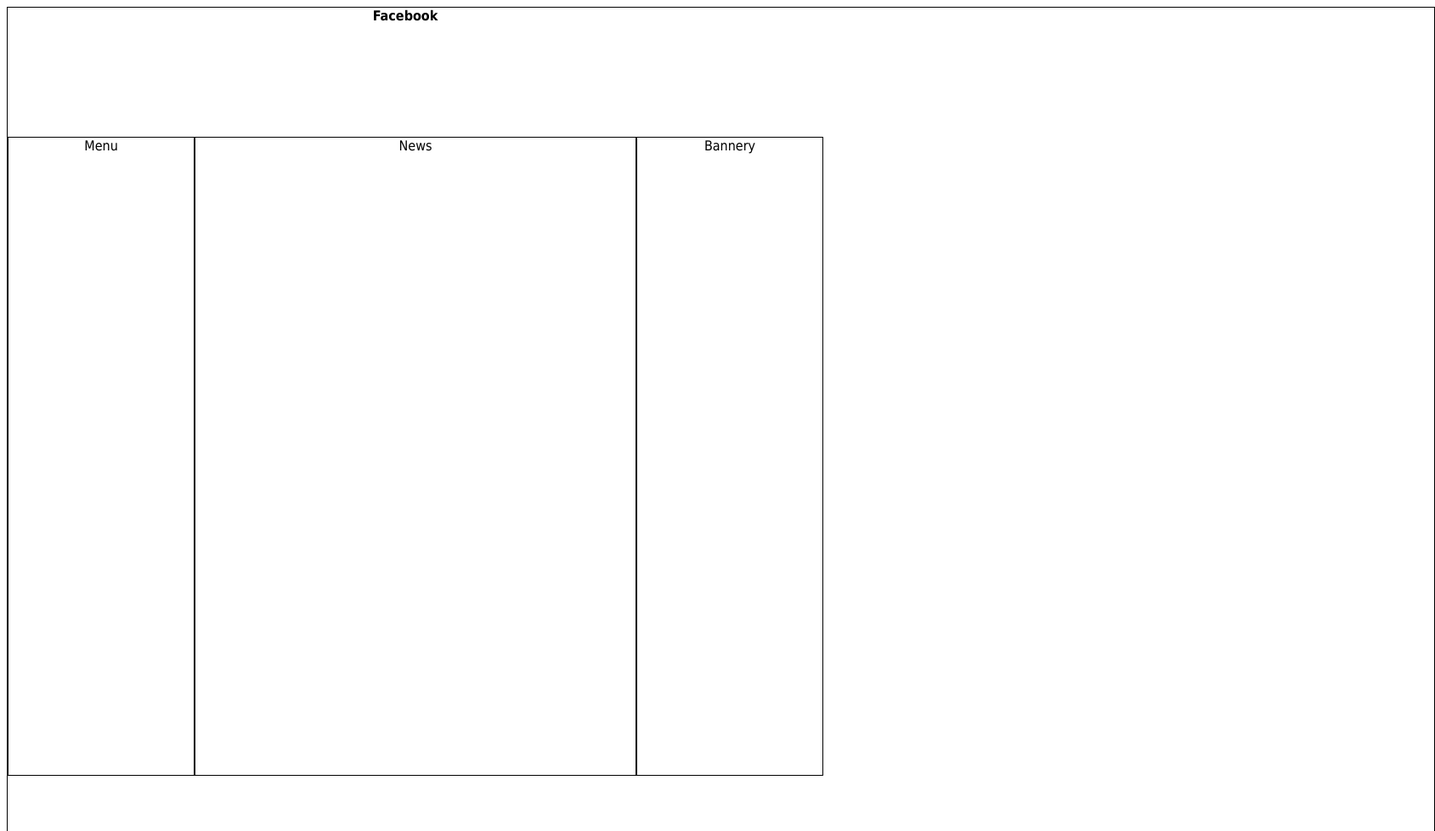
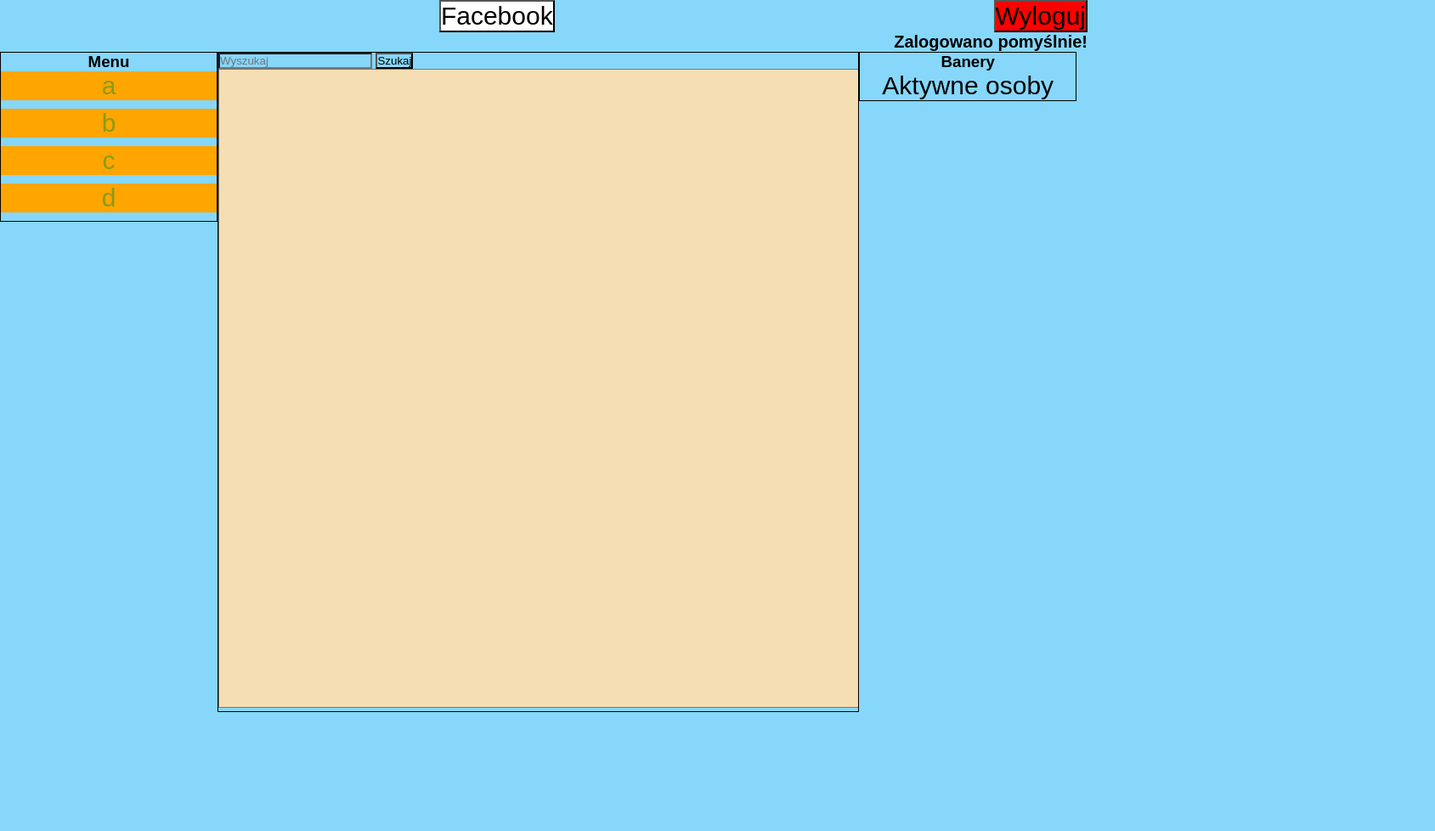
Before and after one commit to mefiuw/strona, a plain HTML site: page index.html in a window 1280 px wide. Shown: the top 978 px of the page at 85% size, 1689 px wide, since content can reach past the window. After the commit the page ends 838 px from the top, so only its background shows below. Drawn offline with Linux system fonts and the light colour scheme.

Commit message:
Add drugiindex.css

```diff
--- /dev/null
+++ b/drugiindex.css
@@ -0,0 +1,28 @@
+        * {
+            margin: 0;
+            padding: 0;
+        }
+
+        body {
+            margin-top: 100px;
+            background-color: rgb(104, 83, 104);
+        }
+
+        p {
+            text-align: center;
+            font-size: 30px;
+        }
+
+        button {
+            box-sizing: border-box;
+            padding: 10px;
+            background-color: green;
+            font-family: Arial, Helvetica, sans-serif;
+            color: gold;
+        }
+
+        button:hover {
+            background-color: black;
+            color: wheat;
+            transition: 1s;
+        }
--- /dev/null
+++ b/index.css
@@ -0,0 +1,109 @@
+ * {
+     margin: 0px;
+     background-color: rgb(134, 215, 250);
+     padding: 0;
+     box-sizing: border-box;
+ }
+
+ html {
+     flex-wrap: wrap;
+     height: 100%;
+     width: 100%;
+     font-family: arial, sans-serif;
+     text-align: left;
+ }
+
+ body {
+     text-align: center;
+     height: 100%;
+     width: 100%;
+     margin-bottom: 50px;
+ }
+
+ h1 {
+     text-align: right;
+     font-size: 20px;
+ }
+
+ .bok1 {
+     float: left;
+     width: 20%;
+     height: 95%;
+     border: 1px solid black;
+ }
+
+ ul {
+     font-size: 30px;
+ }
+
+ ul a {
+     display: block;
+     margin-bottom: 10px;
+     box-sizing: border-box;
+     text-decoration: none;
+     color: rgb(136, 156, 21);
+     background-color: orange;
+ }
+
+ a:hover {
+     background-color: palegreen;
+ }
+
+ li {
+     font-size: 25px;
+ }
+
+ .bok2 {
+     float: left;
+     width: 20%;
+     height: 95%;
+     border: 1px solid black;
+     flex-wrap: wrap;
+ }
+
+ .posty {
+     border: 1px solid black;
+     float: left;
+     width: 59%;
+     height: 95%;
+     overflow: auto;
+     text-align: left;
+ }
+
+ button.odnow {
+     background-color: white;
+     outline: none;
+     font-family: Arial, Helvetica, sans-serif;
+     transition: 0.7s;
+     font-size: 30px;
+ }
+
+ .odnow:hover {
+     background-color: black;
+     color: white;
+ }
+
+ button.logout {
+     background-color: red;
+     outline: none;
+     font-family: Arial, Helvetica, sans-serif;
+     transition: 0.7s;
+     font-size: 30px;
+     float: right;
+ }
+
+ .logout:hover {
+     background-color: black;
+     color: white;
+ }
+
+ div p textarea {
+     background-color: wheat;
+     max-height: 800px;
+     max-width: 978px;
+ }
+
+ div p form input {
+     display: inline-block;
+     margin-left: 800px;
+ }
--- a/index.html
+++ b/index.html
@@ -1,56 +1,62 @@
-<html>
-
+<!DOCTYPE html>
+<html lang="pl">
 
 <head>
+    <link rel="stylesheet" href="index.css">
+    <meta charset="UTF-8">
+    <meta name="viewport" content="width=device-width, initial-scale=1.0">
+    <link rel="shortcut icon" href="fff.jpg">
     <title>Facebook</title>
 </head>
 
 
 <body>
-    <style>
-        #strona {
-            height: 969px;
-            width: 1679px;
-            padding: 0px;
-            margin: 0;
-            border: 0.1px solid black;
-            font-family: Tahoma, arial;
-        }
+    <header>
 
-        #naglowek {
-            margin: 0;
-            width: 936px;
-            height: 152px;
-            border: 0px black;
-            text-align: center;
-        }
+        <button class="logout">Wyloguj</button>
+        <button class="odnow">Facebook</button>
+        <h1>Zalogowano pomyślnie!</h1>
 
-        .boki {
-            float: left;
-            margin: 0;
-            width: 218px;
-            height: 750px;
-            border: 1px solid black;
-            text-align: center;
-        }
+    </header>
+    <div class="wrapper">
+        <div class="bok1">
+            <h3>Menu</h3>
+            <nav>
+                <ul>
+                    <a href="#">a</a>
+                    <a href="#">b</a>
+                    <a href="#">c</a>
+                    <a href="#">d</a>
+                </ul>
+                <nav>
+        </div>
+        <div class="posty">
+            <p>
+                <form method="get" action="">
+                    <input value="" type="text" placeholder="Wyszukaj ">
+                    <input type="submit" value="Szukaj"></form>
+            </p>
+            <p><textarea name="text" id="srodek" cols="170" rows="50"></textarea>
+            </p>
 
-        .posty {
-            float: left;
-            margin: 0;
-            width: 518px;
-            height: 750px;
-            border: 1px solid black;
-            text-align: center;
-        }
-    </style>
+        </div>
 
-    <div id="strona">
-        <div id="naglowek"><b>Facebook</b></div>
-        <div class="boki">Menu</div>
-        <div class="posty">News</div>
-        <div class="boki">Bannery</div>
-        <div id="clear"></div>
 
+
+
+
+
+
+
+        <div class="bok2">
+            <h3>Banery</h3>
+            <nav>
+                <ul>
+                    Aktywne osoby
+
+                </ul>
+            </nav>
+        </div>
     </div>
 </body>
 <script src="main.js"></script>
```
Also changed, not shown: stronaStartowa.html (added, +38 -0 lines), drugimain.js (added), fff.jpg (added).
